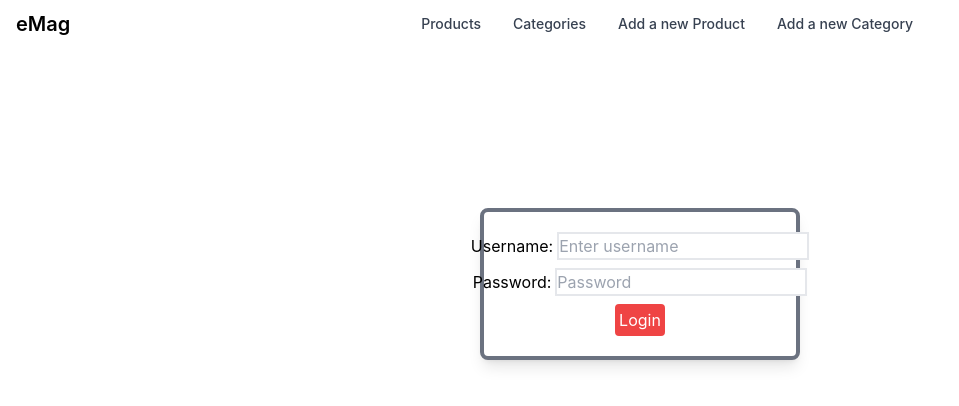
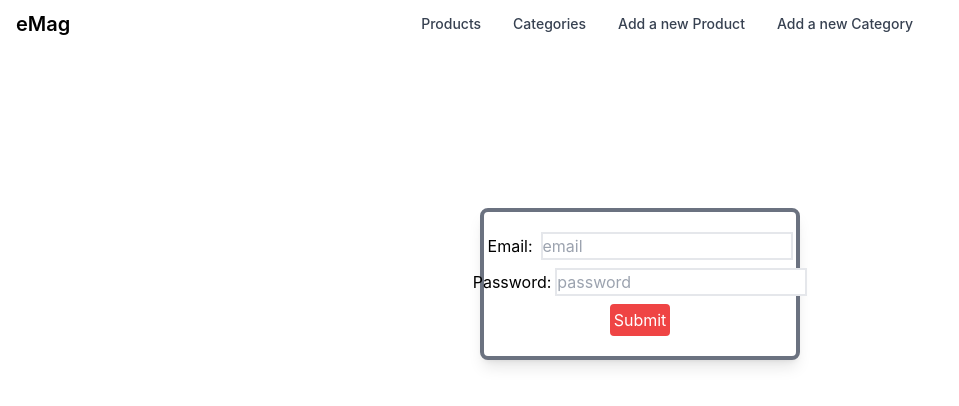
Before and after one commit to snaake20/second-exercise, a React (Create React App) app: page /login in a window 1280 px wide. Shown: the top 406 px of the page, without its empty margins (0-959 px from the left). Built offline with nearby package versions, Linux system fonts and the light colour scheme.

Commit message:
added Formik to login

```diff
--- a/package.json
+++ b/package.json
@@ -15,7 +15,8 @@
     "react-scripts": "5.0.1",
     "redux": "^4.2.0",
     "tailwindcss": "^3.1.4",
-    "web-vitals": "^2.1.4"
+    "web-vitals": "^2.1.4",
+    "yup": "^0.32.11"
   },
   "scripts": {
     "start": "react-scripts start",
--- /dev/null
+++ b/src/components/Login/LoginForm.jsx
@@ -0,0 +1,90 @@
+import React from 'react';
+import { Formik, Form, Field } from 'formik';
+import * as Yup from 'yup';
+import { useNavigate } from 'react-router-dom';
+const SignupSchema = Yup.object().shape({
+  email: Yup.string().email('Invalid email').required('Required'),
+  password: Yup.string().required('Required'),
+});
+
+export const LoginForm = () => {
+  const navigate = useNavigate();
+
+  return (
+  <>
+    <Formik
+      initialValues={{
+        email: '',
+
+        password: '',
+      }}
+      validationSchema={SignupSchema}
+      onSubmit={(values, { resetForm }) => {
+        // console.log(values);
+        const res = {
+          identifier: values.email,
+          password: values.password,
+        };
+        const data = JSON.stringify(res);
+        console.log(data)
+        fetch('http://localhost:1337/api/auth/local', {
+          method: 'POST',
+          headers: {
+            'Content-Type': 'application/json',
+          },
+          body: data,
+        })
+          .then((res) => res.json())
+          .then((data) => {
+            localStorage.setItem('token', data.jwt);
+          })
+          .catch((err) => console.log(err));
+        resetForm();
+        navigate('/products');
+      }}
+    >
+      {({ errors, touched }) => (
+        <Form className='flex flex-col gap-2 justify-center items-center border-4 border-gray-500 bg-white rounded-lg shadow-lg p-5 max-w-xs'>
+          <div className='flex flex-col gap-1 justify-center'>
+            <div className='flex flex-row gap-2 justify-center items-center'>
+              <label htmlFor='email'>Email:</label>
+              <Field
+                className='border-2'
+                name='email'
+                id='email'
+                type='email'
+                placeholder='email'
+              />
+            </div>
+            {errors.email && touched.email ? (
+              <div className='flex justify-center border-4 border-red-500 bg-red-500 text-white'>
+                {errors.email}
+              </div>
+            ) : null}
+          </div>
+          <div className='flex flex-col gap-1 justify-center'>
+            <div className='flex flex-row gap-1 justify-center items-center'>
+              <label htmlFor='password'>Password:</label>
+              <Field
+                className='border-2'
+                name='password'
+                id='password'
+                type='password'
+                placeholder='password'
+              />
+            </div>
+            {errors.password && touched.password ? (
+              <div className='flex justify-center border-4 border-red-500 bg-red-500 text-white'>
+                {errors.password}
+              </div>
+            ) : null}
+          </div>
+          <button type='submit' className='border-4 rounded border-red-500 bg-red-500 text-white'>
+            Submit
+          </button>
+        </Form>
+      )}
+    </Formik>
+  </>
+);
+}
--- a/src/routes/AddProductForm.jsx
+++ b/src/routes/AddProductForm.jsx
@@ -13,6 +13,7 @@ export const AddProductForm = () => {
   };
   const [product, setProduct] = useState(initialStateProduct);
   const [categories, setCategories] = useState([]);
+
   useEffect(() => {
     const fetchData = async () => {
       const res = await fetch('http://localhost:1337/api/categories');
--- a/src/routes/Login.jsx
+++ b/src/routes/Login.jsx
@@ -1,69 +1,9 @@
-import { useState } from 'react'
-import { useNavigate } from 'react-router-dom'
+import { LoginForm } from '../components/Login/LoginForm'
 
 export const Login= () => {
-  const [username, setUsername] = useState('')
-  const [password, setPassword] = useState('')
-  const navigate = useNavigate()
-  const onSubmitHandler = (e) => {
-
-    e.preventDefault()
-    const res = {
-      identifier: username,
-      password: password,
-    }
-    const data = JSON.stringify(res)
-
-    fetch('http://localhost:1337/api/auth/local', {
-      method: 'POST',
-      headers: {
-        'Content-Type': 'application/json',
-      },
-      body: data,
-    })
-      .then((res) => res.json())
-      .then((data) => {
-        localStorage.setItem('username', username)
-        localStorage.setItem('token', data.jwt)
-      })
-      .catch((err) => console.log(err))
-
-    setUsername('')
-    setPassword('')
-    navigate('/products')
-  }
   return (
     <div className='flex justify-center mt-40'>
-      <form
-        className='flex flex-col gap-2 justify-center items-center border-4 border-gray-500 bg-white rounded-lg shadow-lg p-5 max-w-xs '
-        onSubmit={onSubmitHandler}
-      >
-        <div className='flex flex-row gap-1 justify-center items-center'>
-          <label htmlFor='username'>Username:</label>
-          <input
-            type='text'
-            className='border-2'
-            id='username'
-            placeholder='Enter username'
-            value={username}
-            onChange={({ target }) => setUsername(target.value)}
-          />
-        </div>
-        <div className='flex flex-row gap-1 justify-center items-center'>
-          <label htmlFor='password'>Password:</label>
-          <input
-            type='password'
-            className='border-2'
-            id='password'
-            placeholder='Password'
-            value={password}
-            onChange={({ target }) => setPassword(target.value)}
-          />
-        </div>
-        <button type='submit' className='border-4 rounded border-red-500 bg-red-500 text-white'>
-          Login
-        </button>
-      </form>
+      <LoginForm />
     </div>
   )
 }
```
Also changed, not shown: 1 other file (tests, documents, lock files or other folders).
